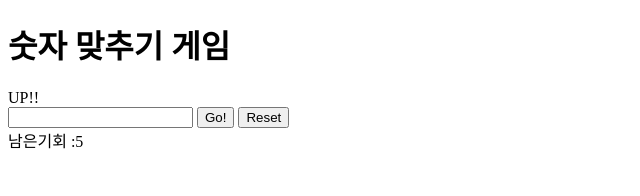
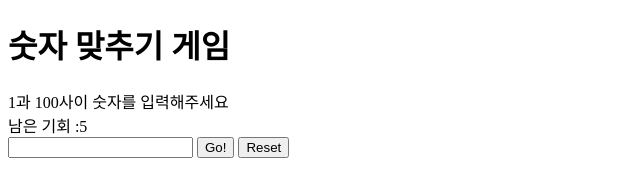
Before and after one commit to boy1434/Javascript_Prj-1, a plain HTML site: page index.html in a window 1280 px wide. Both pictures are taken after a click on the button "Go!". Shown: the whole page, without its empty margins (0-640 px from the left). Drawn offline with Linux system fonts and the light colour scheme.

Commit message:
숫자 맞추기3 (유효성 검사)

```diff
--- a/index.html
+++ b/index.html
@@ -9,10 +9,10 @@
   <body>
     <h1>숫자 맞추기 게임</h1>
     <div id="result_area">결과</div>
-    <input id="userInput" type="number"/>
+    <div id="chances_area">남은 기회 :5</div>
+    <input id="userInput" required type="number"/>
     <button id="playBtn">Go!</button>
     <button id="resetBtn">Reset</button>
-    <div id="chances_area"></div>
 
     <script src="script.js"></script>
   </body>
--- a/script.js
+++ b/script.js
@@ -5,12 +5,13 @@ let result_area = document.getElementById('result_area');
 let resetBtn = document.getElementById('resetBtn');
 let chances = 5;
 let gameOver = false;
-let chances_area =document.getElementById('chances_area')
+let chances_area =document.getElementById('chances_area');
+let history = [];
 
 function pickRandomNum(){
     computerNum =  Math.floor((Math.random())*100)+1
     console.log(computerNum);
-    chances_area.textContent=`남은기회 :${chances}`
+    chances;
 }
 
 playBtn.addEventListener("click", play);
@@ -18,7 +19,9 @@ resetBtn.addEventListener("click", reset);
 
 function reset() {
     userInput.value = ""
+
     pickRandomNum();
+
 
     result_area.textContent = "결과 값이 나옵니다"
 
@@ -27,8 +30,18 @@ function reset() {
 
 function play(){
     let userValue = userInput.value;
+
+    if(userValue > 100 || userValue <1){
+        result_area.textContent = "1과 100사이 숫자를 입력해주세요";
+        return;
+    }
+    if (history.includes(userValue)){
+        result_area.textContent = "이미 입력한 숫자입니다 다른 숫자를 입력해주세요";
+        return;
+    }
+
     chances -- ;
-
+    chances_area.textContent=`남은기회 :${chances}`
 
     if(userValue < computerNum){
         result_area.textContent = "UP!!";
@@ -45,6 +58,10 @@ function play(){
     if(gameOver == true){
         playBtn.disabled = true;
     }
+
+
+    history.push(userValue);
+    console.log(history)
 }
 
 
```
